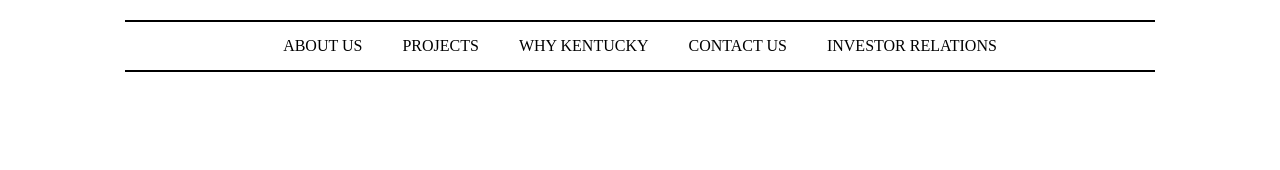
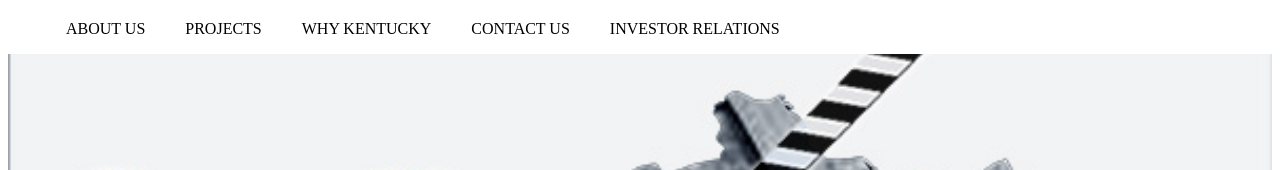
Before and after one commit to christianlwhite/clcapstone.sbp, a plain HTML site: page sbp.html in a window 1280 px wide. Shown: the top 170 px of the page. Drawn offline with Linux system fonts and the light colour scheme.

Commit message:
changes made to errors during class

```diff
--- a/css/style.css
+++ b/css/style.css
@@ -12,7 +12,7 @@ html {
 
 .pagetop-container {
     display: block;
-    background: url("images/bwsbp3wclapboard2.jpg") center center no-repeat;
+    background: url("../images/bwsbp3wclapboard2.jpg") center center no-repeat;
     background-size: cover;
     height: 80vh;
     padding: 0;
@@ -239,7 +239,7 @@ section p {
 
 /* Lists and Navigation
 ========================================================================== */
-ul {
+.navigation {
     width: 100%;
     max-width: 1000px;
     padding: 15px;
```
Also changed, not shown: 1 other file.
